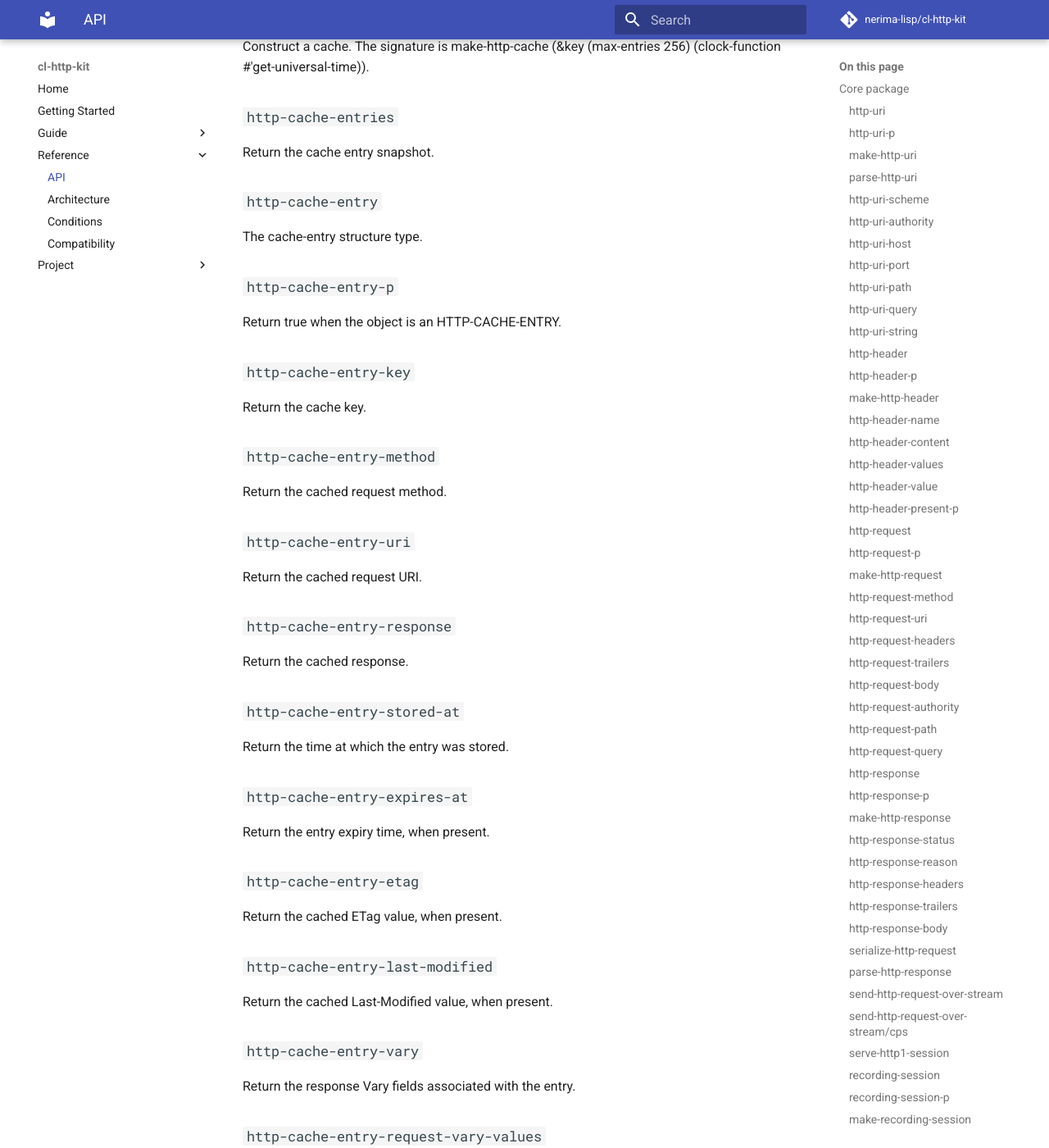
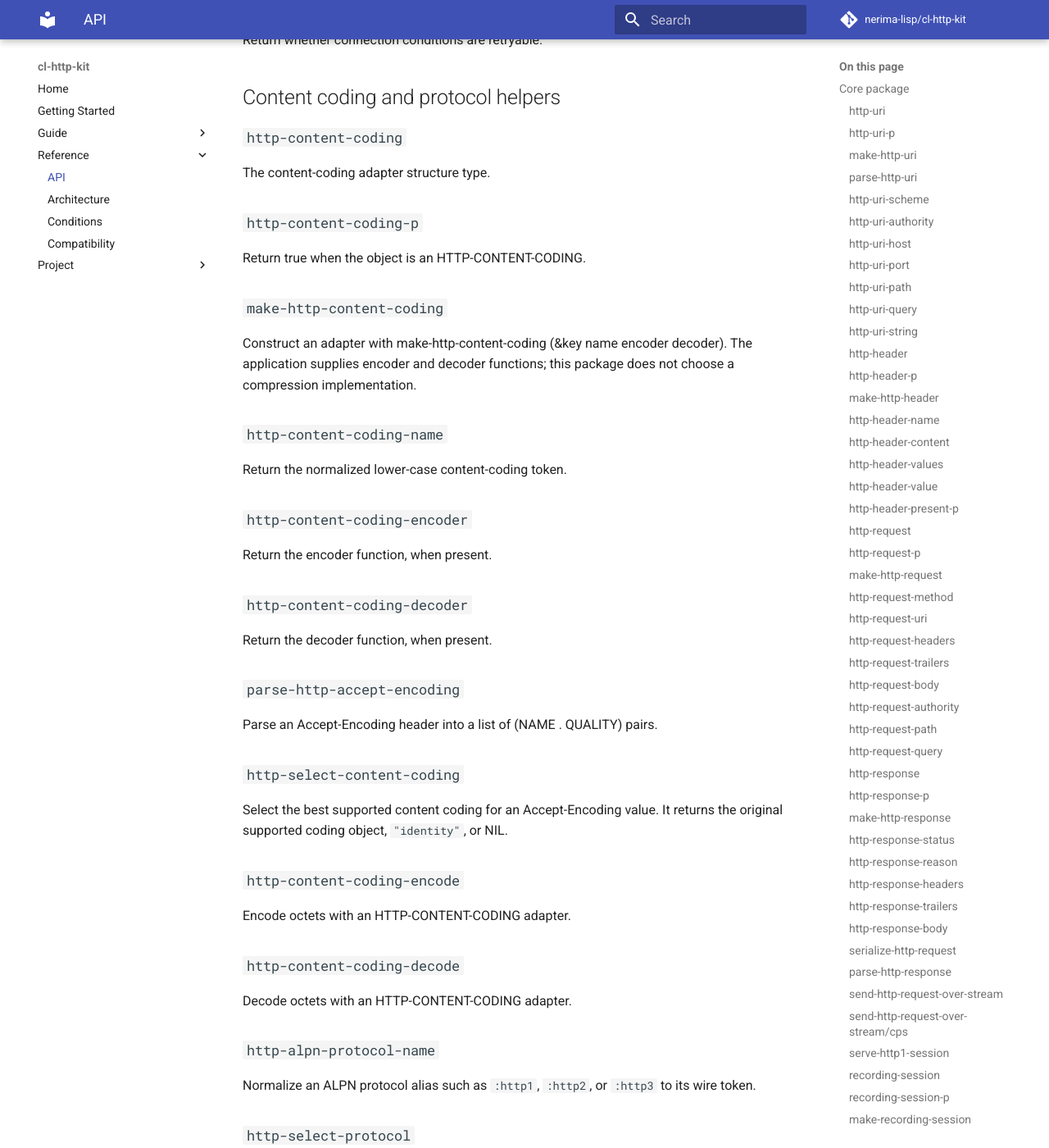
Before and after one commit to nerima-lisp/cl-http-kit, an MkDocs documentation site: the page built from docs/src/reference/api.md, in a window 1280 px wide and 1400 px high, scrolled down 19754 px. Shown: the whole window at 82% size. Built offline with MkDocs 1.6.1 and Material for MkDocs 9.7.7, drawn with Linux system fonts in a browser that asks for light colours; comment, search, counter and statistics services are not loaded; some of the changed text lies outside the part shown.

Commit message:
Update docs for client capability changes

```diff
--- a/docs/src/reference/api.md
+++ b/docs/src/reference/api.md
@@ -630,7 +630,8 @@ The cookie structure type.
 
 Construct a cookie. The signature is
 make-http-cookie (&key name value domain (path "/") expires max-age secure-p
-http-only-p same-site (host-only-p nil) (creation-time (get-universal-time))).
+http-only-p same-site partitioned-p partition-key (host-only-p nil)
+(creation-time (get-universal-time))).
 
 ### `http-cookie-name`
 
@@ -676,6 +677,14 @@ Return true when the cookie is host-only.
 
 Return the cookie creation time.
 
+### `http-cookie-partitioned-p`
+
+Return true when the cookie is partitioned.
+
+### `http-cookie-partition-key`
+
+Return the top-level site key associated with a partitioned cookie.
+
 ### `http-cookie-jar`
 
 The cookie-jar structure type.
@@ -692,11 +701,14 @@ Return the cookie snapshot held by a jar.
 ### `http-cookie-jar-accept-response`
 
 Accept response cookies for a request URI. The signature is
-http-cookie-jar-accept-response (jar request-uri response &key now).
+http-cookie-jar-accept-response (jar request-uri response &key now
+partition-key).
 
 ### `http-cookie-jar-cookie-header`
 
-Return the Cookie header value applicable to a request URI.
+Return the Cookie header value applicable to a request URI. The request path can
+also supply NOW, PARTITION-KEY, SAME-SITE-CONTEXT, and METHOD to enforce
+partitioned and SameSite delivery rules.
 
 ### `http-cookie-jar-clear`
 
@@ -769,6 +781,60 @@ Return whether timeout conditions are retryable.
 ### `http-retry-policy-retry-on-connection-error-p`
 
 Return whether connection conditions are retryable.
+
+## Content coding and protocol helpers
+
+### `http-content-coding`
+
+The content-coding adapter structure type.
+
+### `http-content-coding-p`
+
+Return true when the object is an HTTP-CONTENT-CODING.
+
+### `make-http-content-coding`
+
+Construct an adapter with make-http-content-coding (&key name encoder decoder).
+The application supplies encoder and decoder functions; this package does not
+choose a compression implementation.
+
+### `http-content-coding-name`
+
+Return the normalized lower-case content-coding token.
+
+### `http-content-coding-encoder`
+
+Return the encoder function, when present.
+
+### `http-content-coding-decoder`
+
+Return the decoder function, when present.
+
+### `parse-http-accept-encoding`
+
+Parse an Accept-Encoding header into a list of (NAME . QUALITY) pairs.
+
+### `http-select-content-coding`
+
+Select the best supported content coding for an Accept-Encoding value. It
+returns the original supported coding object, `"identity"`, or NIL.
+
+### `http-content-coding-encode`
+
+Encode octets with an HTTP-CONTENT-CODING adapter.
+
+### `http-content-coding-decode`
+
+Decode octets with an HTTP-CONTENT-CODING adapter.
+
+### `http-alpn-protocol-name`
+
+Normalize an ALPN protocol alias such as `:http1`, `:http2`, or `:http3` to
+its wire token.
+
+### `http-select-protocol`
+
+Select the first offered ALPN protocol that is also supported locally.
 
 ## Cache
 
@@ -931,7 +997,8 @@ make-http-client (&key transport-function open-stream close-stream
 connection-pool
 default-headers cookie-jar cache redirect-policy retry-policy proxy
 auth-provider clock-function wall-clock-function sleep-function
-max-header-bytes max-body-bytes on-request on-response). Exactly one
+max-header-bytes max-body-bytes cookie-partition-key
+cookie-same-site-context on-request on-response). Exactly one
 of transport-function, open-stream, or connection-pool must be supplied.
 The connection pool owns pooled stream opening and closing; close-stream is
 optional for the direct stream transport boundary.
@@ -956,6 +1023,14 @@ Return the client's cookie jar.
 ### `http-client-cache`
 
 Return the client's cache.
+
+### `http-client-cookie-partition-key`
+
+Return the default top-level partition key used for cookie policy.
+
+### `http-client-cookie-same-site-context`
+
+Return the default SameSite request context used for cookie policy.
 
 ### `http-client-redirect-policy`
 
```
Also changed, not shown: other parts of docs/src/reference/api.md (+2 -2 lines), docs/src/index.md (+5 -3 lines), docs/src/reference/architecture.md (+3 -2 lines), docs/src/reference/compatibility.md (+10 -2 lines), README.md.
